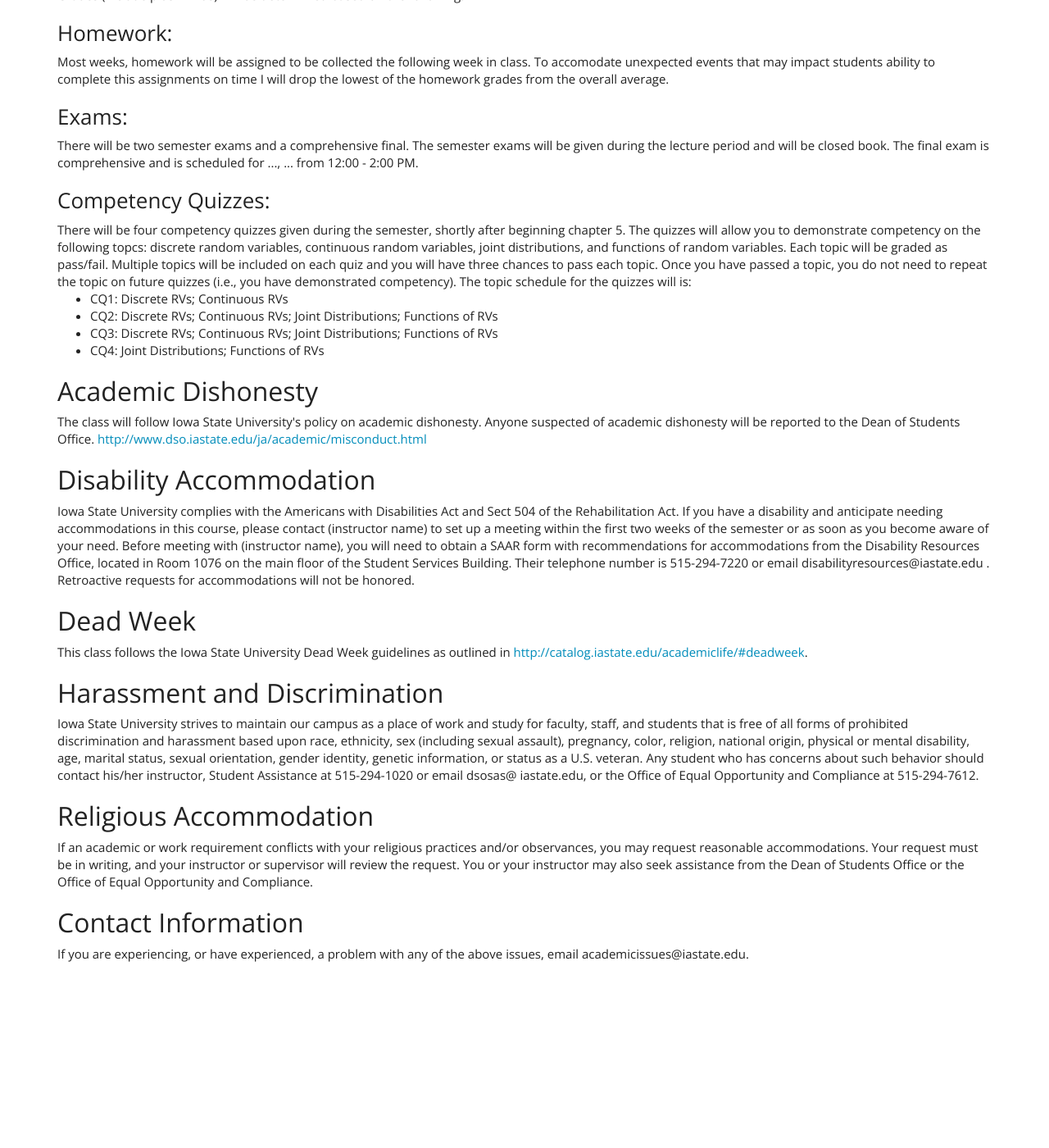
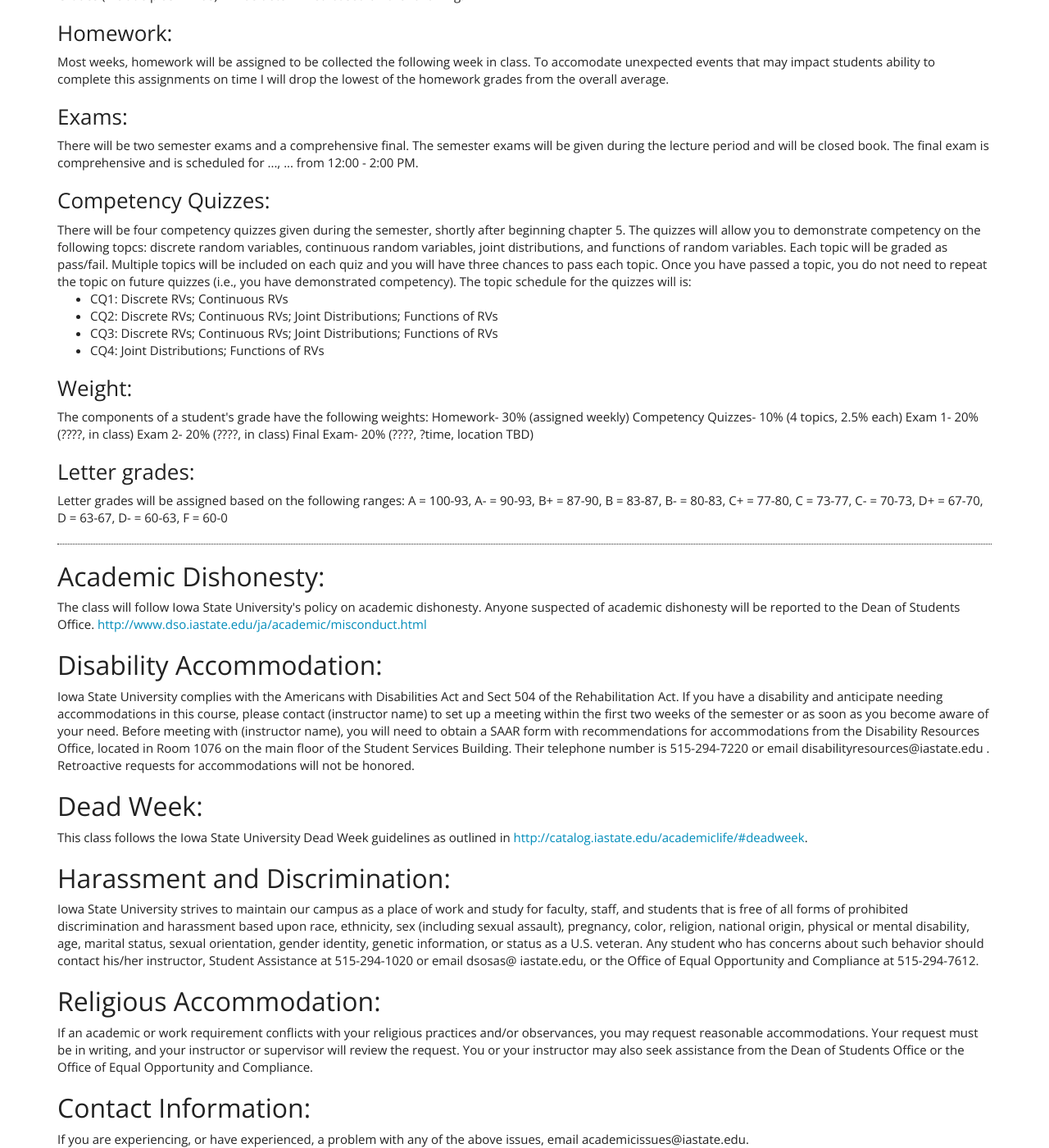
Before and after one commit to ashirazist/stat305.github.io, a Jekyll site: the page built from syllabus.html, in a window 1280 px wide and 1400 px high, scrolled down 1041 px. Shown: the whole window at 82% size. Built offline with Jekyll 4.4.1, drawn with Linux system fonts in a browser that asks for light colours; before the commit the page ends 2215 px from its top, so only the background shows below that; some of the changed text lies outside the part shown.

Commit message:
update syllabus

```diff
--- a/index.html
+++ b/index.html
@@ -30,7 +30,7 @@
 2438 Osborn Drive<BR>
 <A HREF="http://www.cityofames.org/">Ames, Iowa</A> 50011-1090<BR>
 
-Email: <A HREF="mailto:????@iastate.edu">????@iastate.edu</A>
+Email: <A HREF="mailto:yusi1409@iastate.edu">yusi1409@iastate.edu</A>
 </h4>
 
   <h4>Office hours: TBA </h4>
--- a/syllabus.html
+++ b/syllabus.html
@@ -38,7 +38,7 @@
 </h4>
 
 
-  <h4>Office hours: TBA </h4>
+  <h4>Office hours: Tue 11:00-12:00, Fri 02:00-03:00 PM in 3220 Snedecor Hall. </h4>
 
 <h3>TA:</h3>
     <h4><p style="font-weight:bold;">Li Yus</p></h4>
@@ -77,15 +77,26 @@
 	<li>CQ4: Joint Distributions; Functions of RVs</li>
 </ul>
 
+<h3>Weight:</h3>
+The components of a student's grade have the following weights:
+Homework- 30%  (assigned weekly)
+Competency Quizzes- 10%  (4 topics, 2.5% each)
+Exam 1- 20% (????, in class)
+Exam 2- 20% (????, in class)
+Final Exam- 20% (????, ?time, location TBD)
 
+<h3>Letter grades:</h3>
+Letter grades will be assigned based on the following ranges: A = 100-93, A- = 90-93, B+ = 87-90, B = 83-87, B- = 80-83, C+ = 77-80, C = 73-77, C- = 70-73, D+ = 67-70, D = 63-67, D- = 60-63, F = 60-0
 
-<h2>Academic Dishonesty</h2>
+<hr style="border-top: dotted 1px;" />
+
+<h2>Academic Dishonesty:</h2>
 
 The class will follow Iowa State University's policy on academic dishonesty. Anyone suspected
 of academic dishonesty will be reported to the Dean of Students Office.
 <a href="http://www.dso.iastate.edu/ja/academic/misconduct.html">http://www.dso.iastate.edu/ja/academic/misconduct.html</a>
 
-<h2>Disability Accommodation</h2>
+<h2>Disability Accommodation:</h2>
 Iowa State University complies with the Americans with Disabilities Act and Sect 504 of the
 Rehabilitation Act. If you have a disability and anticipate needing accommodations in this
 course, please contact (instructor name) to set up a meeting within the first two weeks of the
@@ -95,11 +106,11 @@
 Building. Their telephone number is 515-294-7220 or email disabilityresources@iastate.edu .
 Retroactive requests for accommodations will not be honored.
 
-<h2>Dead Week</h2>
+<h2>Dead Week:</h2>
 This class follows the Iowa State University Dead Week guidelines as outlined in
 <a href="http://catalog.iastate.edu/academiclife/#deadweek">http://catalog.iastate.edu/academiclife/#deadweek</a>.
 
-<h2>Harassment and Discrimination</h2>
+<h2>Harassment and Discrimination:</h2>
 Iowa State University strives to maintain our campus as a place of work and study for faculty,
 staff, and students that is free of all forms of prohibited discrimination and harassment based
 upon race, ethnicity, sex (including sexual assault), pregnancy, color, religion, national origin,
@@ -108,12 +119,12 @@
 should contact his/her instructor, Student Assistance at 515-294-1020 or email dsosas@
 iastate.edu, or the Office of Equal Opportunity and Compliance at 515-294-7612.
 
-<h2>Religious Accommodation</h2>
+<h2>Religious Accommodation:</h2>
 If an academic or work requirement conflicts with your religious practices and/or observances,
 you may request reasonable accommodations. Your request must be in writing, and your
 instructor or supervisor will review the request. You or your instructor may also seek assistance
 from the Dean of Students Office or the Office of Equal Opportunity and Compliance.
 
-<h2>Contact Information</h2>
+<h2>Contact Information:</h2>
 If you are experiencing, or have experienced, a problem with any of the above issues, email
 academicissues@iastate.edu.
```
Also changed, not shown: other parts of syllabus.html (+1 -1 lines).
